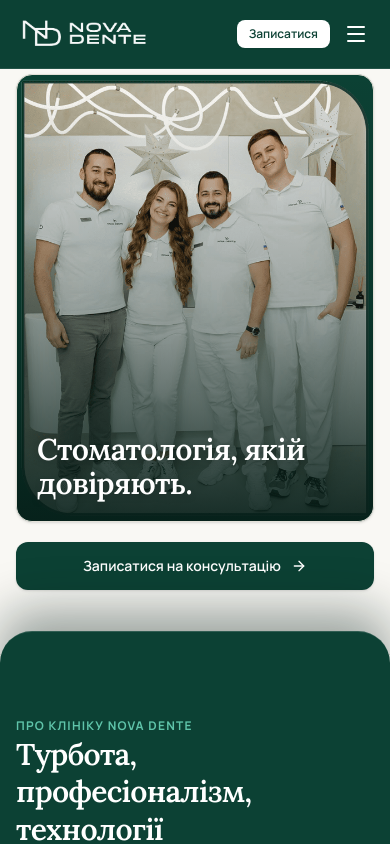
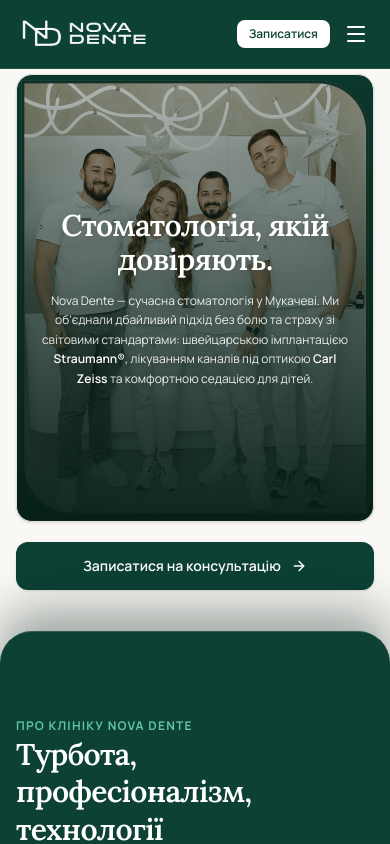
Before and after one commit to messengermaksym/novadente, a Next.js app: page / in a window 390 px wide. Shown: the top 844 px of the page. Built offline with nearby package versions, Linux system fonts and the light colour scheme.

Commit message:
feat: center headline and full description overlay on mobile hero photo

```diff
--- a/src/components/sections/HeroSection.tsx
+++ b/src/components/sections/HeroSection.tsx
@@ -15,9 +15,9 @@
     <section className="sticky top-[58px] sm:top-[68px] z-10 mt-[58px] sm:mt-[68px] pt-4 pb-16 sm:pt-8 sm:pb-20 lg:pt-14 lg:pb-28 bg-[#f9f8f4] border-b border-[#e3e1d8] overflow-hidden">
       <div className="max-w-7xl mx-auto px-4 sm:px-6 lg:px-8 relative z-10">
 
-        {/* MOBILE VIEW (< lg): Full team portrait with superimposed headline */}
+        {/* MOBILE VIEW (< lg): Full team portrait with centered headline & description overlay */}
         <div className="lg:hidden space-y-4">
-          {/* Full Team Photo Frame with Headline Superimposed */}
+          {/* Full Team Photo Frame with Centered Headline & Text */}
           <motion.div
             initial={{ opacity: 0, y: 15 }}
             animate={{ opacity: 1, y: 0 }}
@@ -32,14 +32,20 @@
               className="object-cover object-center"
               priority
             />
-            {/* Subtle dark gradient scrim at the bottom for crisp headline legibility */}
-            <div className="absolute inset-0 bg-gradient-to-t from-[#061e18]/90 via-[#061e18]/30 to-transparent" />
+            {/* Dark gradient scrim for crisp text legibility */}
+            <div className="absolute inset-0 bg-gradient-to-t from-[#061e18]/95 via-[#061e18]/65 to-[#061e18]/30" />
 
-            {/* Headline overlaid over the photo */}
-            <div className="absolute inset-0 flex items-end p-5 sm:p-6">
+            {/* Centered Headline & Description Overlay */}
+            <div className="absolute inset-0 flex flex-col justify-center items-center text-center p-6 sm:p-8 space-y-3.5">
               <h1 className="font-serif text-3xl sm:text-4xl font-semibold text-white leading-[1.15] tracking-tight drop-shadow-md">
                 Стоматологія, якій довіряють.
               </h1>
+              <p className="text-xs sm:text-sm text-white/90 leading-relaxed max-w-sm drop-shadow-sm font-normal">
+                Nova Dente — сучасна стоматологія у Мукачеві.
+                Ми об&apos;єднали дбайливий підхід без болю та страху зі світовими стандартами:
+                швейцарською імплантацією <span className="font-semibold text-white">Straumann®</span>,
+                лікуванням каналів під оптикою <span className="font-semibold text-white">Carl Zeiss</span> та комфортною седацією для дітей.
+              </p>
             </div>
           </motion.div>
 
```
